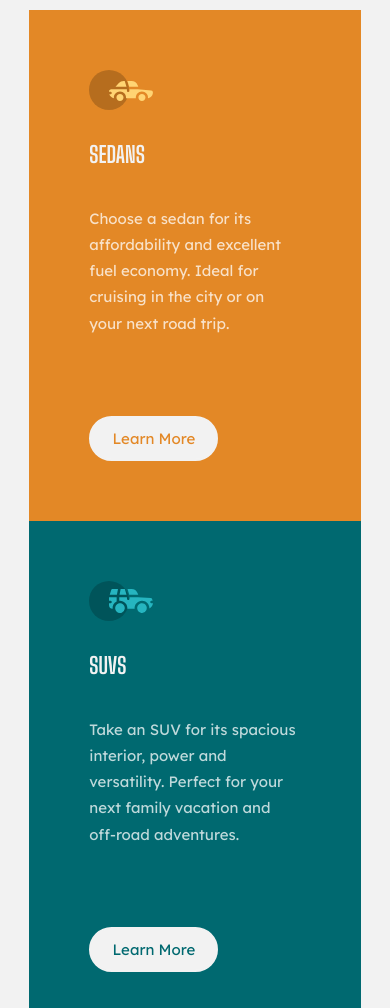
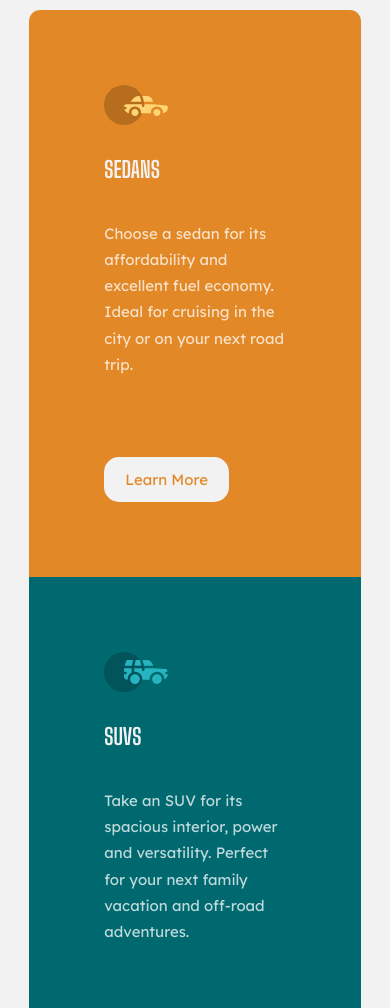
Before and after one commit to adedayospindles/flex-grid-boxes, a plain HTML site: page index.html in a window 390 px wide. Shown: the top 1008 px of the page. Drawn offline with Linux system fonts and the light colour scheme.

Commit message:
Style sheet for Flex Box page by Adedayo Agboola

```diff
--- a/style.css
+++ b/style.css
@@ -1,3 +1,5 @@
+/* CSS Codes by Adedayo Agboola */
+
 @import url("https://fonts.googleapis.com/css2?family=Big+Shoulders+Display:wght@700&family=Lexend+Deca&display=swap");
 
 body {
@@ -43,7 +45,7 @@ p {
   display: flex;
   flex-direction: column;
   justify-content: space-between;
-  padding: 4em;
+  padding: 3em;
 }
 
 .car-heading {
@@ -64,10 +66,10 @@ p {
 
 .car-btn {
   display: inline-block;
-  width: 45%;
+  width: 50%;
   padding: 0.75em 1em;
   border: 2px solid hsl(0, 0%, 95%);
-  border-radius: 2em;
+  border-radius: 1em;
   background: hsl(0, 0%, 95%);
   text-decoration: none;
   text-align: center;
@@ -76,7 +78,7 @@ p {
 
 .car-btn.sedan {
     color: hsl(31, 77%, 52%);
-    }
+}
 
 .car-btn.suv {
 color: hsl(184, 100%, 22%);
@@ -92,25 +94,36 @@ color: hsl(184, 100%, 22%);
 }
 
 
-/** Mobile: 375px **/
+/** Responsive Queries **/
 
-/* Responsive layout - makes a one column layout instead of a two-column layout */
+@media screen and (max-width: 1080px) and (min-width: 800px) {
+
+  .car-btn {
+    display: inline-block;
+    font-size: 70%;
+  }
+
+  .car-brief {
+    font-size: 80%;
+  }
+
+}
+
+
 @media (max-width: 800px) {
     .columns {
       flex-direction: column;
     }
 
+    .car {
+      padding: 5em;
+    }
+
     .car.sedan {
-        border-radius: 0;
-      }
-
-      .car.suv {
-        background-color: hsl(184, 100%, 22%);
-        color: hsl(0, 0%, 100%);
+        border-radius: 0.75em 0.75em 0 0;;
       }
 
       .car.luxury {
-        border-radius: 0 ;
+        border-radius: 0 0 .75em .75em ;
       }
-
   }
```
